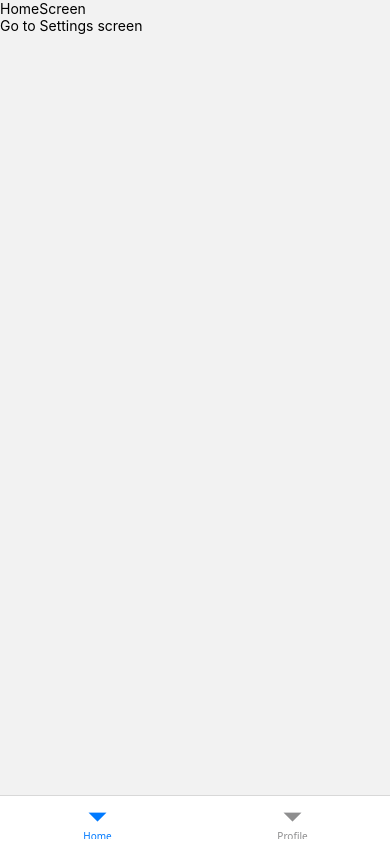
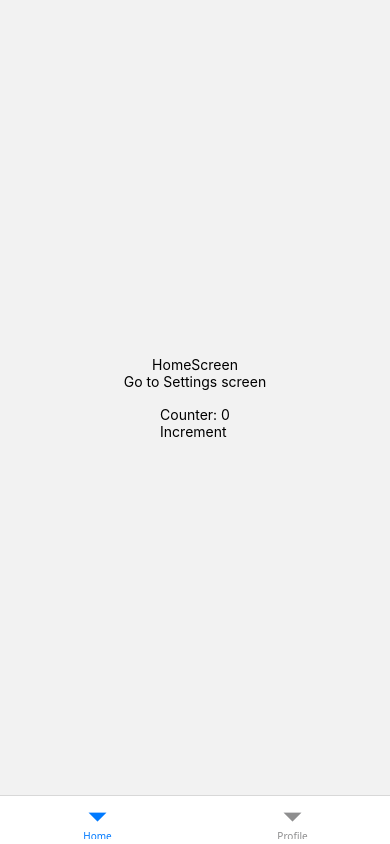
Before and after one commit to leeais/react_native_core, a React Native app: screen /Home in a window 390 px wide. Built offline with nearby package versions, Linux system fonts and the light colour scheme.

Commit message:
feat: add redux and change some dependecies

```diff
--- a/babel.config.js
+++ b/babel.config.js
@@ -7,6 +7,9 @@ module.exports = {
         root: ['./src'],
         extensions: ['.ios.js', '.android.js', '.js', '.ts', '.tsx', '.json'],
         alias: {
+          '@features': './src/features',
+          '@shared': './src/shared',
+          '@store': './src/store',
           '@navigation': './src/navigation',
           '@screens': './src/screens',
           '@types': './src/types',
--- a/src/App.tsx
+++ b/src/App.tsx
@@ -3,17 +3,21 @@ import { SafeAreaProvider } from 'react-native-safe-area-context';
 import { NavigationContainer } from '@react-navigation/native';
 
 import AppNavigator from '@navigation/AppNavigator';
+import { Provider } from 'react-redux';
+import store from '@store/index';
 
 function App() {
   const isDarkMode = useColorScheme() === 'dark';
 
   return (
+    <Provider store={store}>
       <SafeAreaProvider>
         <NavigationContainer>
           <StatusBar barStyle={isDarkMode ? 'light-content' : 'dark-content'} />
           <AppContent />
         </NavigationContainer>
       </SafeAreaProvider>
+    </Provider>
   );
 }
 
--- /dev/null
+++ b/src/features/counter/counterSlice.ts
@@ -0,0 +1,35 @@
+import { createSlice } from '@reduxjs/toolkit';
+import type { PayloadAction } from '@reduxjs/toolkit';
+
+export interface CounterState {
+  value: number;
+}
+
+const initialState: CounterState = {
+  value: 0,
+};
+
+export const counterSlice = createSlice({
+  name: 'counter',
+  initialState,
+  reducers: {
+    increment: (state) => {
+      // Redux Toolkit allows us to write "mutating" logic in reducers. It
+      // doesn't actually mutate the state because it uses the Immer library,
+      // which detects changes to a "draft state" and produces a brand new
+      // immutable state based off those changes
+      state.value += 1;
+    },
+    decrement: (state) => {
+      state.value -= 1;
+    },
+    incrementByAmount: (state, action: PayloadAction<number>) => {
+      state.value += action.payload;
+    },
+  },
+});
+
+// Action creators are generated for each case reducer function
+export const { increment, decrement, incrementByAmount } = counterSlice.actions;
+
+export default counterSlice.reducer;
--- a/src/screens/tabs/HomeScreen.tsx
+++ b/src/screens/tabs/HomeScreen.tsx
@@ -3,16 +3,28 @@ import React from 'react';
 import { NativeStackNavigationProp } from '@react-navigation/native-stack';
 import { useNavigation } from '@react-navigation/native';
 
+import { useAppDispatch, useAppSelector } from '@shared/hooks/redux';
+import { increment } from '@features/counter/counterSlice';
+
 type RootStackNavigationProp = NativeStackNavigationProp<RootStackParamList>;
 
 export default function HomeScreen() {
   const navigation = useNavigation<RootStackNavigationProp>();
+  const count = useAppSelector((state) => state.counter.value);
+  const dispatch = useAppDispatch();
   return (
-    <View>
+    <View className="flex-1 items-center justify-center">
       <Text>HomeScreen</Text>
       <TouchableOpacity onPress={() => navigation.navigate('Settings')}>
         <Text>Go to Settings screen</Text>
       </TouchableOpacity>
+
+      <View className="mt-4">
+        <Text>Counter: {count}</Text>
+        <TouchableOpacity onPress={() => dispatch(increment())}>
+          <Text>Increment</Text>
+        </TouchableOpacity>
+      </View>
     </View>
   );
 }
--- /dev/null
+++ b/src/shared/hooks/redux/index.ts
@@ -0,0 +1,6 @@
+import { useDispatch, useSelector } from 'react-redux';
+
+import type { RootState, AppDispatch } from '@store/index';
+
+export const useAppDispatch = useDispatch.withTypes<AppDispatch>();
+export const useAppSelector = useSelector.withTypes<RootState>();
--- /dev/null
+++ b/src/store/index.ts
@@ -0,0 +1,14 @@
+import { configureStore } from '@reduxjs/toolkit';
+
+import rootReducer from '@store/rootReducer';
+
+const store = configureStore({
+  reducer: rootReducer,
+  middleware: (getDefaultMiddleware) => getDefaultMiddleware(),
+  devTools: true,
+});
+
+export default store;
+
+export type RootState = ReturnType<typeof store.getState>;
+export type AppDispatch = typeof store.dispatch;
--- /dev/null
+++ b/src/store/rootReducer.ts
@@ -0,0 +1,7 @@
+import counterReducer from '@features/counter/counterSlice';
+
+const rootReducer = {
+  counter: counterReducer,
+};
+
+export default rootReducer;
--- a/tsconfig.json
+++ b/tsconfig.json
@@ -3,6 +3,9 @@
   "compilerOptions": {
     "baseUrl": ".",
     "paths": {
+      "@features/*": ["src/features/*"],
+      "@shared/*": ["src/shared/*"],
+      "@store/*": ["src/store/*"],
       "@navigation/*": ["src/navigation/*"],
       "@screens/*": ["src/screens/*"],
       "@types/*": ["src/types/*"],
```
Also changed, not shown: package.json (+6 -4 lines). Lines whose indentation alone changed are shown as unchanged.
